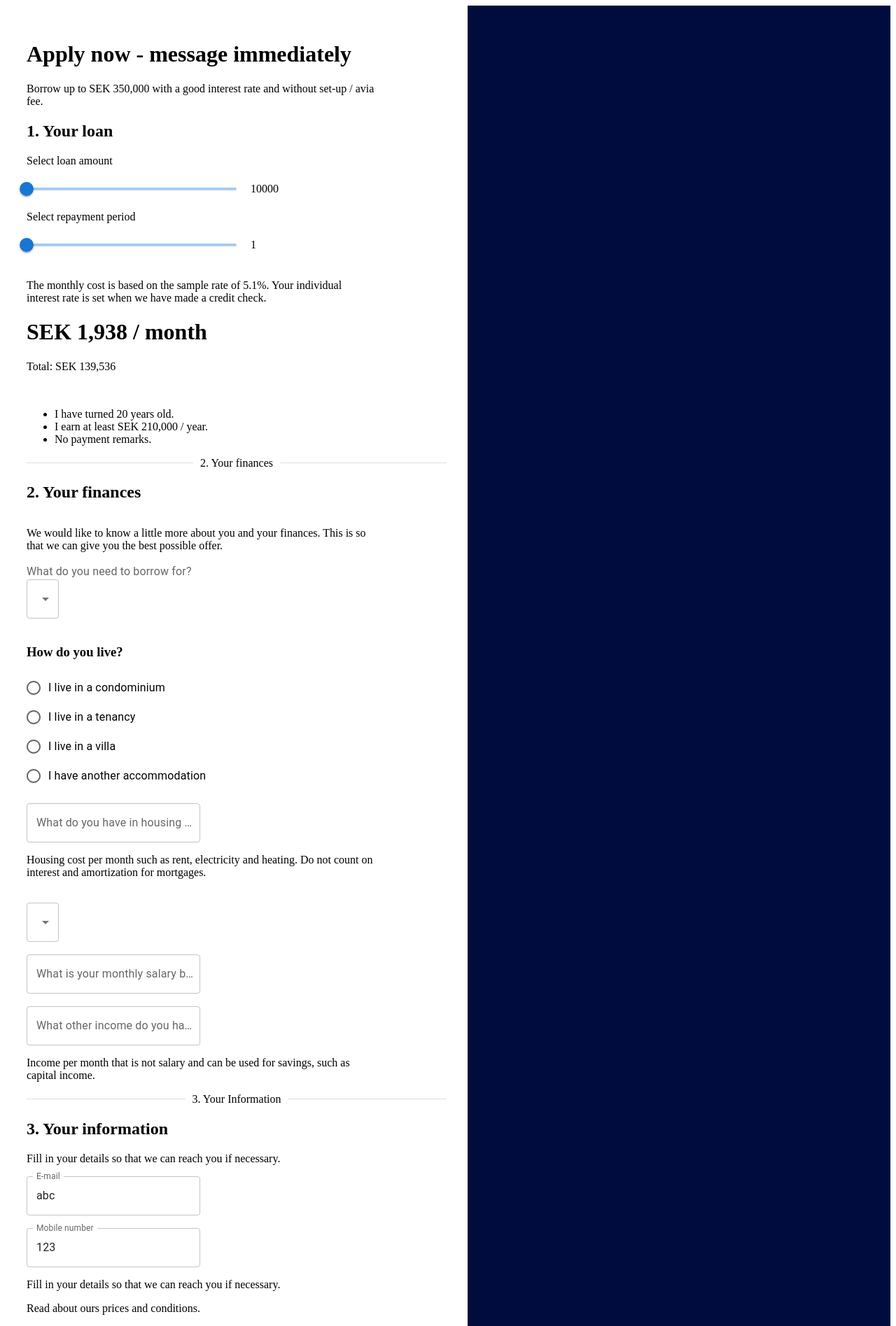
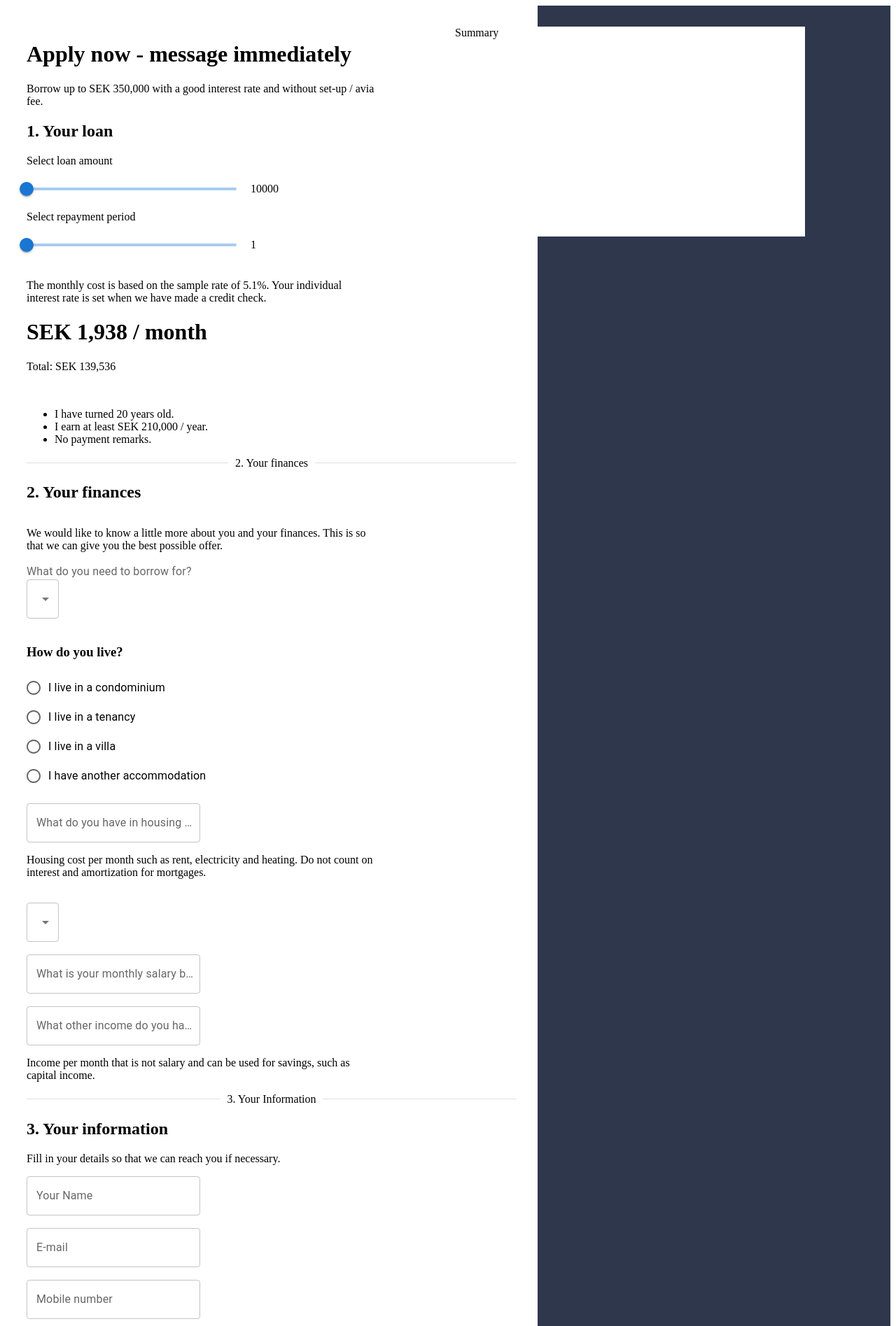
Before and after one commit to mohsinjk/esg-tool, a React (Create React App) app in the folder frontend/: page / in a window 1280 px wide. Shown: the top 1895 px of the page at 70% size. Built offline with nearby package versions, Linux system fonts and the light colour scheme.

Commit message:
summary component

```diff
--- a/frontend/src/App.js
+++ b/frontend/src/App.js
@@ -4,13 +4,15 @@ import Heading from "../src/Components/heading";
 import Loan from "../src/Components/loan";
 import Finance from "../src/Components/finance";
 import Info from "../src/Components/info";
+import Summary from "../src/Components/summary";
 import { Divider } from "@mui/material";
 import { appContext } from "../src/Context/appContext";
 
 function App() {
   const [state, setState] = useState({
-    email: "abc",
-    phoneNo: "123",
+    name: "",
+    email: "",
+    phoneNo: "",
     thing: "",
     employment: "",
     livingStyle: "",
@@ -22,8 +24,8 @@ function App() {
   });
 
   return (
-    <div className="main_div">
-      <div className="center_div">
+    <div className="container">
+      <div className="application">
         <appContext.Provider value={{ state, setState }}>
           <Heading />
           <Loan />
@@ -33,6 +35,9 @@ function App() {
           <Info />
         </appContext.Provider>
       </div>
+      <div className="summary">
+        <Summary />
+      </div>
     </div>
   );
 }
--- a/frontend/src/App.scss
+++ b/frontend/src/App.scss
@@ -1,19 +1,28 @@
 @import "./styling/loan.scss";
 
-$bg-primary: #000c3d;
+$bg-primary: #2f374d;
 $bg: #fff;
 
-.main_div {
+.container {
   background: $bg-primary;
-  align-items: center;
+  // align-items: center;
+  display: flex;
 
-  .center_div {
-    max-width: 600px;
-    width: 600px;
+  .application {
+    max-width: 700px;
+    width: 700px;
     padding: 30px;
     background-color: $bg;
 
     overflow: auto;
+  }
+  .summary {
+    margin: 30px;
+    background-color: $bg;
+    width: 500px;
+    height: 300px;
+    position: fixed;
+    right: 100px;
   }
 }
 
--- a/frontend/src/Components/info.js
+++ b/frontend/src/Components/info.js
@@ -20,6 +20,7 @@ function Info() {
   function saveApplication() {
     console.log("save application", state);
     const data = {
+      name: state.name,
       email: state.email,
       phoneNo: state.phoneNo,
       thing: state.thing,
@@ -43,6 +44,16 @@ function Info() {
       <div className="infoParagraph">
         <p>{infoData.Paragraph}</p>
       </div>
+      <div>
+        <TextField
+          name="name"
+          value={state.name}
+          onChange={handleChange}
+          label="Your Name"
+        />
+        <br />
+      </div>
+      <br />
       <div>
         <TextField
           name="email"
--- /dev/null
+++ b/frontend/src/Components/summary.js
@@ -0,0 +1,13 @@
+import React, { useContext } from "react";
+import { Button } from "@mui/material";
+import TextField from "@mui/material/TextField";
+import infoData from "../store/info.json";
+import "../styling/info.scss";
+import { appContext } from "../Context/appContext";
+import axios from "axios";
+
+function Summary() {
+  const { state, setState } = useContext(appContext);
+  return <div>Summary</div>;
+}
+export default Summary;
```
Also changed, not shown: 1 other file (tests, documents, lock files or other folders).
